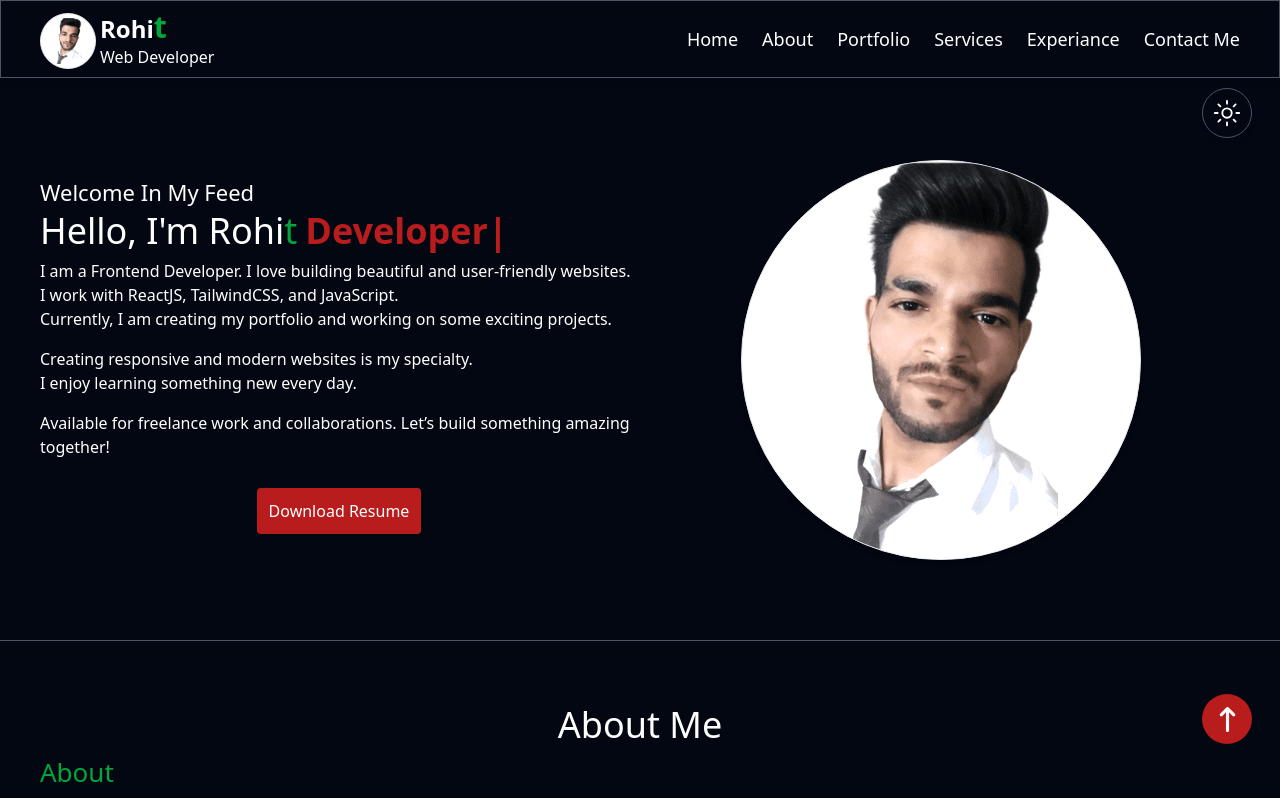
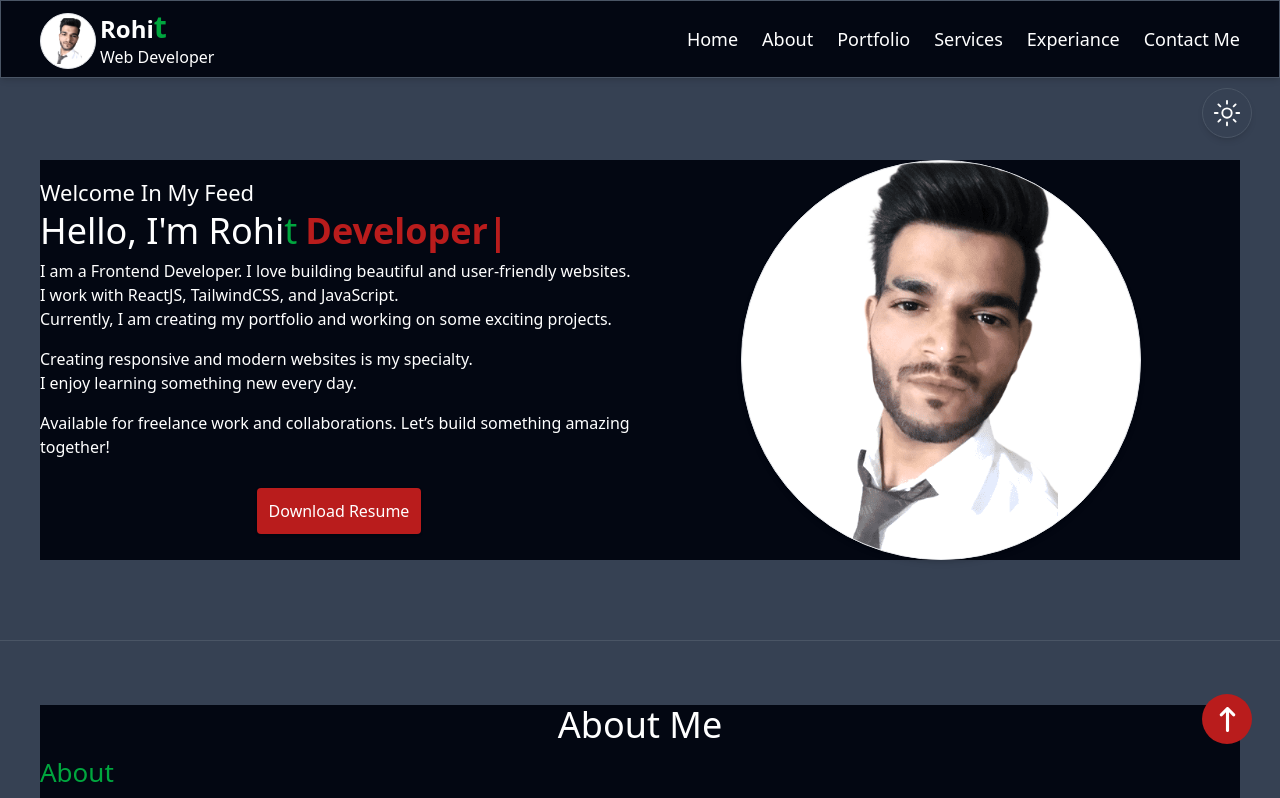
Before and after one commit to Rohitkashyp/portfolio-me-vercel, a React (Vite) app in the folder portfolio/: page / in a window 1280 px wide. Shown: the top 798 px of the page. Built offline with nearby package versions, Linux system fonts and the light colour scheme.

Commit message:
changed color body

```diff
--- a/portfolio/src/index.css
+++ b/portfolio/src/index.css
@@ -11,7 +11,7 @@ body{
 }
 
 .dark body{
-    @apply bg-gray-950
+    @apply bg-gray-700
 }
 
 html, body {
--- a/portfolio/src/pages/Home.jsx
+++ b/portfolio/src/pages/Home.jsx
@@ -54,7 +54,7 @@ function Home() {
                    </p>
                   </div>
                    <div className='mt-10 text-center'>
-                     <a href="/My-resume.pdf" target='_blank' className='bg-[#b91c1c] text-white font-normal px-3 py-3 rounded-sm shadow hover:bg-transparent hover:text-black dark:hover:text-white hover:border-[1px] transition'>Download Resume</a>
+                     <a href="/My-Resume.pdf" target='_blank' className='bg-[#b91c1c] text-white font-normal px-3 py-3 rounded-sm shadow sm:hover:bg-transparent sm:hover:text-black sm:dark:hover:text-white sm:hover:border-[1px] transition'>Download Resume</a>
                    </div>
              </div>
              <div className='order-1 min-[740px]:order-2 flex justify-center items-center h-full'>
```
